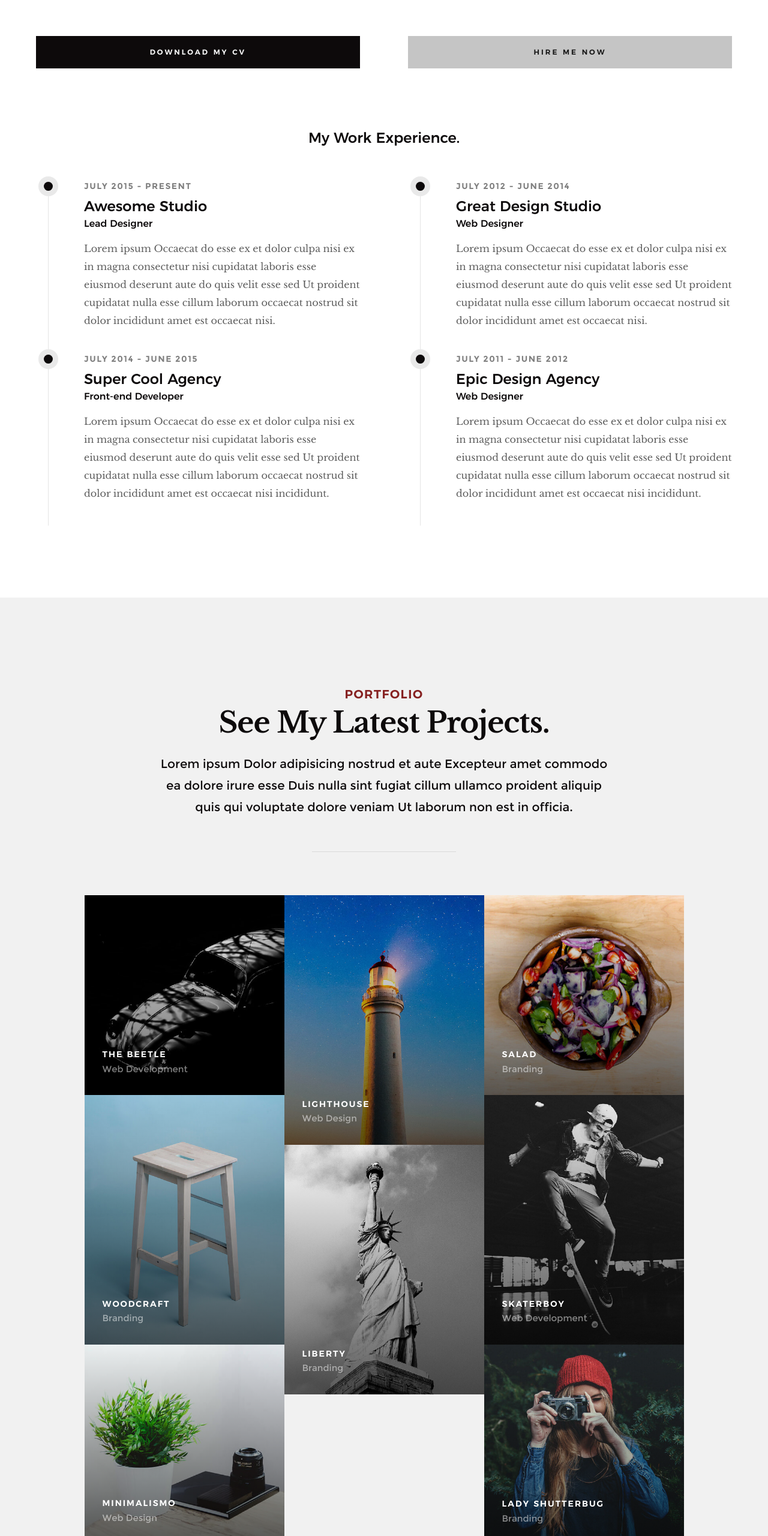
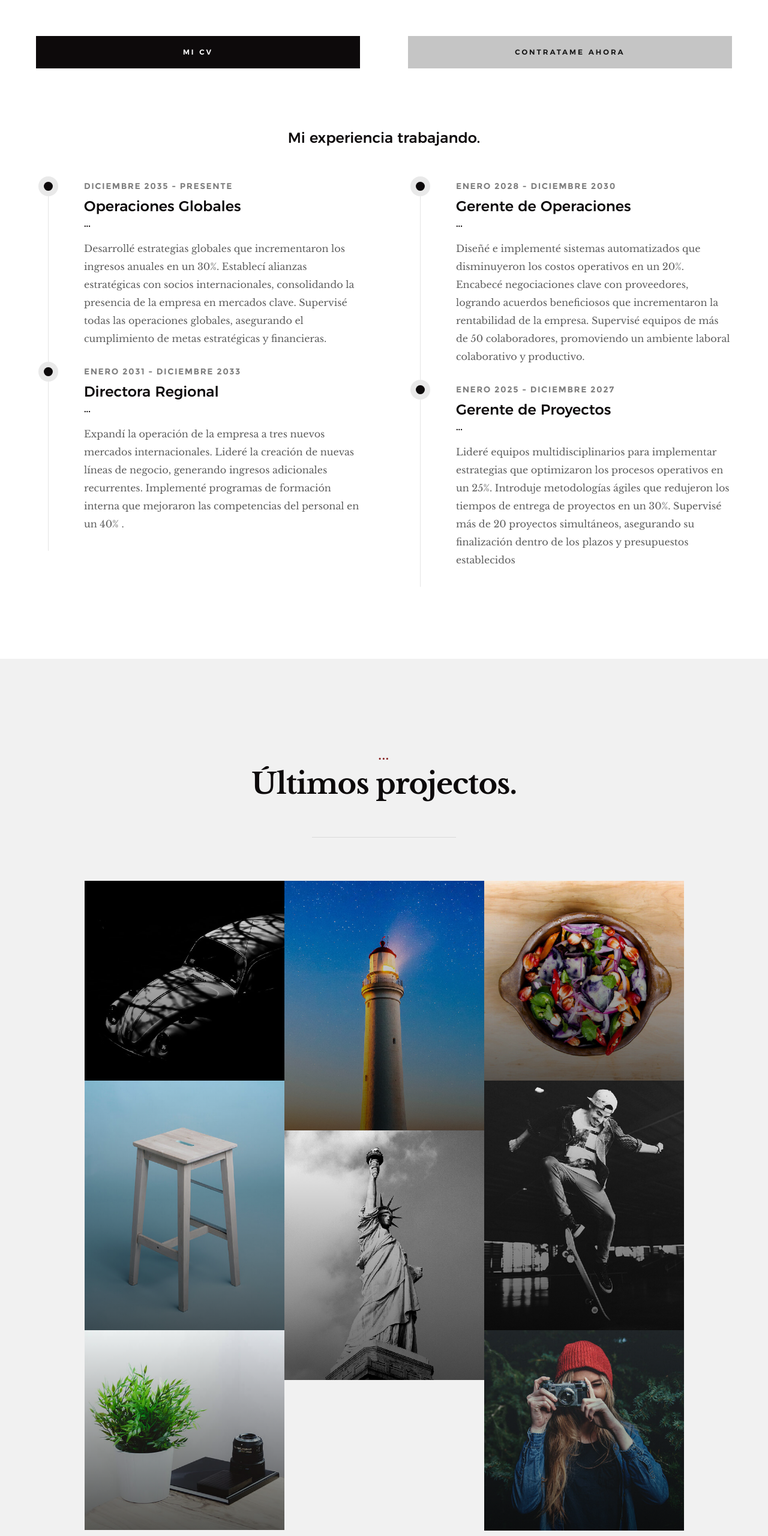
Before and after one commit to 1234twww/proyecto-final, a plain HTML site: page index.html in a window 1280 px wide. Shown: the part 1782-4342 px from the top of the page at 60% size. Drawn offline with Linux system fonts and the light colour scheme.

Commit message:
Update index.html

```diff
--- a/index.html
+++ b/index.html
@@ -181,10 +181,10 @@
         <div class="row about-content about-content--buttons">
 
             <div class="col-six tab-full left">
-                <a href="#0" class="btn btn--primary full-width">Download My CV</a>
+                <a href="#0" class="btn btn--primary full-width">Mi CV</a>
             </div>
             <div class="col-six tab-full right">
-                <a href="#0" class="btn full-width">Hire Me Now</a>
+                <a href="#0" class="btn full-width">Contratame ahora</a>
             </div>
 
         </div> <!-- end about-content buttons -->
@@ -192,7 +192,7 @@
         <div class="row about-content about-content--timeline">
 
             <div class="col-full text-center">
-                <h3>My Work Experience.</h3>
+                <h3>Mi experiencia trabajando.</h3>
             </div>
 
             <div class="col-six tab-full left">
@@ -201,24 +201,28 @@
                     <div class="timeline__block">
                         <div class="timeline__bullet"></div>
                         <div class="timeline__header">
-                            <p class="timeline__timeframe">July 2015 - Present</p>
-                            <h3>Awesome Studio</h3>
-                            <h5>Lead Designer</h5>
+                            <p class="timeline__timeframe">Diciembre 2035 - Presente</p>
+                            <h3>Operaciones Globales</h3>
+                            <h5>...</h5>
                         </div>
                         <div class="timeline__desc">
-                            <p>Lorem ipsum Occaecat do esse ex et dolor culpa nisi ex in magna consectetur nisi cupidatat laboris esse eiusmod deserunt aute do quis velit esse sed Ut proident cupidatat nulla esse cillum laborum occaecat nostrud sit dolor incididunt amet est occaecat nisi.</p>
+                            <p>Desarrollé estrategias globales que incrementaron los ingresos anuales en un 30%.
+Establecí alianzas estratégicas con socios internacionales, consolidando la presencia de la empresa en mercados clave.
+Supervisé todas las operaciones globales, asegurando el cumplimiento de metas estratégicas y financieras.</p>
                         </div>
                     </div> <!-- end timeline__block -->
 
                     <div class="timeline__block">
                         <div class="timeline__bullet"></div>
                         <div class="timeline__header">
-                            <p class="timeline__timeframe">July 2014 - June 2015</p>
-                            <h3>Super Cool Agency</h3>
-                            <h5>Front-end Developer</h5>
+                            <p class="timeline__timeframe">Enero 2031 - Diciembre 2033</p>
+                            <h3>Directora Regional</h3>
+                            <h5>...</h5>
                         </div>
                         <div class="timeline__desc">
-                            <p>Lorem ipsum Occaecat do esse ex et dolor culpa nisi ex in magna consectetur nisi cupidatat laboris esse eiusmod deserunt aute do quis velit esse sed Ut proident cupidatat nulla esse cillum laborum occaecat nostrud sit dolor incididunt amet est occaecat nisi incididunt.</p>
+                            <p>Expandí la operación de la empresa a tres nuevos mercados internacionales.
+Lideré la creación de nuevas líneas de negocio, generando ingresos adicionales recurrentes.
+Implementé programas de formación interna que mejoraron las competencias del personal en un 40% .</p>
                         </div>
                     </div> <!-- end timeline__block -->
 
@@ -231,24 +235,28 @@
                     <div class="timeline__block">
                         <div class="timeline__bullet"></div>
                         <div class="timeline__header">
-                            <p class="timeline__timeframe">July 2012 - June 2014</p>
-                            <h3>Great Design Studio</h3>
-                            <h5>Web Designer</h5>
+                            <p class="timeline__timeframe">Enero 2028 - Diciembre 2030</p>
+                            <h3>Gerente de Operaciones</h3>
+                            <h5>...</h5>
                         </div>
                         <div class="timeline__desc">
-                            <p>Lorem ipsum Occaecat do esse ex et dolor culpa nisi ex in magna consectetur nisi cupidatat laboris esse eiusmod deserunt aute do quis velit esse sed Ut proident cupidatat nulla esse cillum laborum occaecat nostrud sit dolor incididunt amet est occaecat nisi.</p>
+                            <p>Diseñé e implementé sistemas automatizados que disminuyeron los costos operativos en un 20%.
+Encabecé negociaciones clave con proveedores, logrando acuerdos beneficiosos que incrementaron la rentabilidad de la empresa.
+Supervisé equipos de más de 50 colaboradores, promoviendo un ambiente laboral colaborativo y productivo.</p>
                         </div>
                     </div> <!-- end timeline__block -->
 
                     <div class="timeline__block">
                         <div class="timeline__bullet"></div>
                         <div class="timeline__header">
-                            <p class="timeline__timeframe">July 2011 - June 2012</p>
-                            <h3>Epic Design Agency</h3>
-                            <h5>Web Designer</h5>
+                            <p class="timeline__timeframe">Enero 2025 - Diciembre 2027</p>
+                            <h3>Gerente de Proyectos</h3>
+                            <h5>...</h5>
                         </div>
                         <div class="timeline__desc">
-                            <p>Lorem ipsum Occaecat do esse ex et dolor culpa nisi ex in magna consectetur nisi cupidatat laboris esse eiusmod deserunt aute do quis velit esse sed Ut proident cupidatat nulla esse cillum laborum occaecat nostrud sit dolor incididunt amet est occaecat nisi incididunt.</p>
+                            <p>Lideré equipos multidisciplinarios para implementar estrategias que optimizaron los procesos operativos en un 25%.
+Introduje metodologías ágiles que redujeron los tiempos de entrega de proyectos en un 30%.
+Supervisé más de 20 proyectos simultáneos, asegurando su finalización dentro de los plazos y presupuestos establecidos</p>
                         </div>
                     </div> <!-- end timeline__block -->
 
@@ -266,10 +274,10 @@
 
         <div class="row narrow section-intro has-bottom-sep">
             <div class="col-full">
-                <h3>Portfolio</h3>
-                <h1>See My Latest Projects.</h1>
+                <h3>...</h3>
+                <h1>Últimos projectos.</h1>
 
-                <p class="lead">Lorem ipsum Dolor adipisicing nostrud et aute Excepteur amet commodo ea dolore irure esse Duis nulla sint fugiat cillum ullamco proident aliquip quis qui voluptate dolore veniam Ut laborum non est in officia.</p>
+                <p class="lead"></p>
             </div>
         </div>
 
@@ -289,10 +297,10 @@
 
                         <div class="item-folio__text">
                             <h3 class="item-folio__title">
-                                The Beetle
+
                             </h3>
                             <p class="item-folio__cat">
-                                Web Development
+
                             </p>
                         </div>
 
@@ -301,7 +309,7 @@
                         </a>
 
                         <div class="item-folio__caption">
-                            <p>Vero molestiae sed aut natus excepturi. Et tempora numquam. Temporibus iusto quo.Unde dolorem corrupti neque nisi.</p>
+                            <p>.</p>
                         </div>
 
                     </div> <!-- end item-folio -->
@@ -320,10 +328,10 @@
 
                         <div class="item-folio__text">
                             <h3 class="item-folio__title">
-                                Lighthouse
+
                             </h3>
                             <p class="item-folio__cat">
-                                Web Design
+
                             </p>
                         </div>
 
@@ -332,7 +340,7 @@
                         </a>
 
                         <div class="item-folio__caption">
-                            <p>Vero molestiae sed aut natus excepturi. Et tempora numquam. Temporibus iusto quo.Unde dolorem corrupti neque nisi.</p>
+                            <p>.</p>
                         </div>
 
                     </div> <!-- end item-folio -->
@@ -351,10 +359,10 @@
 
                         <div class="item-folio__text">
                             <h3 class="item-folio__title">
-                                Salad
+
                             </h3>
                             <p class="item-folio__cat">
-                                Branding
+
                             </p>
                         </div>
 
@@ -363,7 +371,7 @@
                         </a>
 
                         <span class="item-folio__caption">
-                            <p>Vero molestiae sed aut natus excepturi. Et tempora numquam. Temporibus iusto quo.Unde dolorem corrupti neque nisi.</p>
+                            <p>.</p>
                         </span>
 
                     </div> <!-- end item-folio -->
@@ -382,10 +390,10 @@
 
                         <div class="item-folio__text">
                             <h3 class="item-folio__title">
-                                Woodcraft
+
                             </h3>
                             <p class="item-folio__cat">
-                                Branding
+
                             </p>
                         </div>
 
@@ -394,7 +402,7 @@
                         </a>
 
                         <span class="item-folio__caption">
-                            <p>Vero molestiae sed aut natus excepturi. Et tempora numquam. Temporibus iusto quo.Unde dolorem corrupti neque nisi.</p>
+                            <p>.</p>
                         </span>
 
                     </div> <!-- end item-folio -->
@@ -413,10 +421,10 @@
 
                         <div class="item-folio__text">
                             <h3 class="item-folio__title">
-                                Skaterboy
+
                             </h3>
                             <p class="item-folio__cat">
-                                Web Development
+
                             </p>
                         </div>
 
@@ -425,7 +433,7 @@
                         </a>
 
                         <span class="item-folio__caption">
-                            <p>Vero molestiae sed aut natus excepturi. Et tempora numquam. Temporibus iusto quo.Unde dolorem corrupti neque nisi.</p>
+                            <p>.</p>
                         </span>
 
                     </div> <!-- end item-folio -->
@@ -444,10 +452,10 @@
 
                         <div class="item-folio__text">
                             <h3 class="item-folio__title">
-                                Liberty
+
                             </h3>
                             <p class="item-folio__cat">
-                                Branding
+
                             </p>
                         </div>
 
@@ -456,7 +464,7 @@
                         </a>
 
                         <span class="item-folio__caption">
-                            <p>Vero molestiae sed aut natus excepturi. Et tempora numquam. Temporibus iusto quo.Unde dolorem corrupti neque nisi.</p>
+                            <p>.</p>
                         </span>
 
                     </div> <!-- end item-folio -->
@@ -475,10 +483,10 @@
 
                         <div class="item-folio__text">
                             <h3 class="item-folio__title">
-                                Minimalismo
+
                             </h3>
                             <p class="item-folio__cat">
-                                Web Design
+
                             </p>
                         </div>
 
@@ -487,7 +495,7 @@
                         </a>
 
                         <span class="item-folio__caption">
-                            <p>Vero molestiae sed aut natus excepturi. Et tempora numquam. Temporibus iusto quo.Unde dolorem corrupti neque nisi.</p>
+                            <p></p>
                         </span>
 
                     </div> <!-- end item-folio -->
@@ -506,10 +514,10 @@
 
                         <div class="item-folio__text">
                             <h3 class="item-folio__title">
-                                Lady Shutterbug
+
                             </h3>
                             <p class="item-folio__cat">
-                                Branding
+
                             </p>
                         </div>
 
@@ -518,7 +526,7 @@
                         </a>
 
                         <span class="item-folio__caption">
-                            <p>Vero molestiae sed aut natus excepturi. Et tempora numquam. Temporibus iusto quo.Unde dolorem corrupti neque nisi.</p>
+                            <p>.</p>
                         </span>
 
                     </div> <!-- end item-folio -->
@@ -591,10 +599,8 @@
         <div class="row narrow section-intro has-bottom-sep">
             <div class="col-full">
                 <h3>Journal</h3>
-                <h1>Latest From The Blog.</h1>
-                <p class="lead">Lorem ipsum Dolor adipisicing nostrud et aute.
-                Excepteur amet commodo ea dolore irure esse Duis nulla sint fugiat cillum
-                ullamco proident aliquip quis qui voluptate dolore veniam Ut laborum non est in officia.</p>
+                <h1>Latest .</h1>
+                <p class="lead">
             </div>
         </div>
 
```
